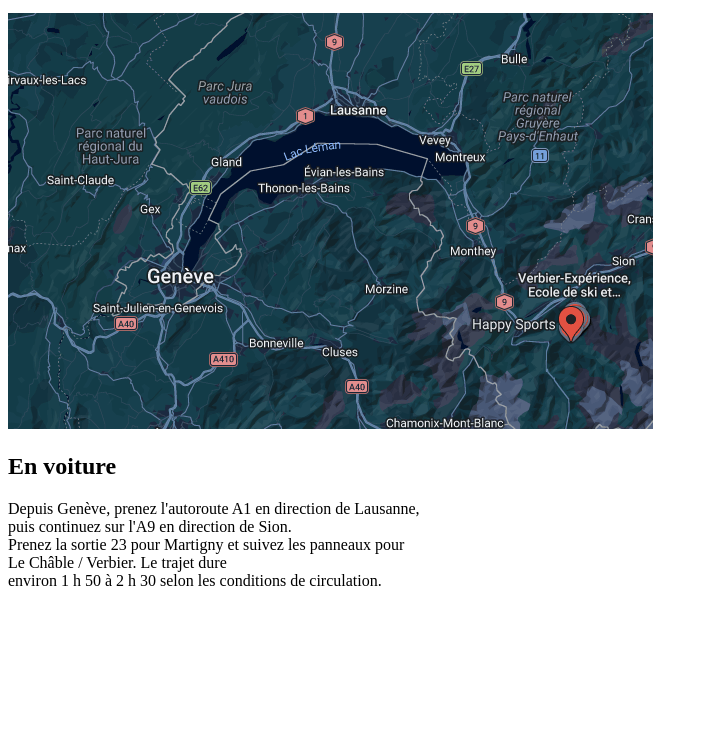
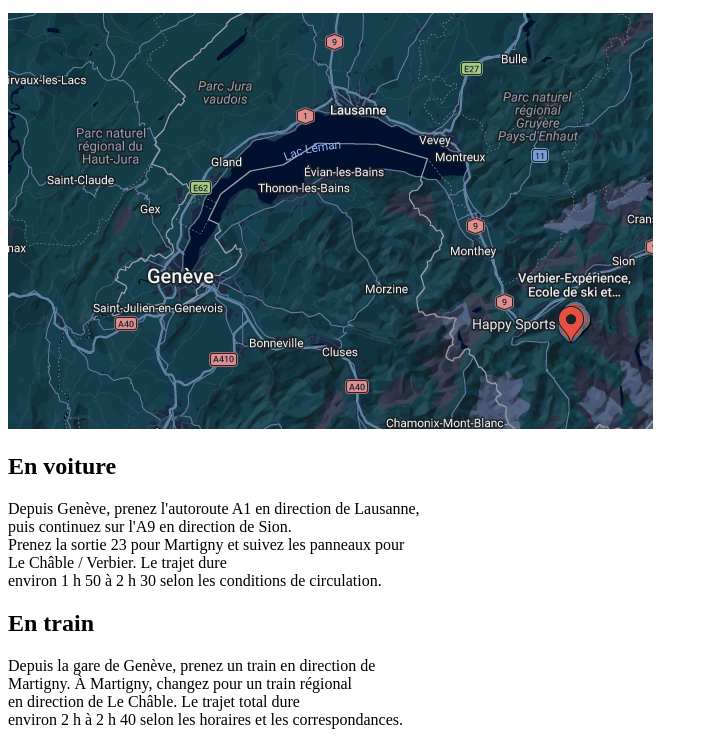
Before and after one commit to OrlanKakulya/UE4, a plain HTML site: page acces.html in a window 1280 px wide. Shown: the part 137-882 px from the top of the page, without its empty margins (0-717 px from the left). Before the commit the page ends 800 px from the top, so only its background shows below. Drawn offline with Linux system fonts and the light colour scheme.

Commit message:
jai mis une autre section le trajet en train avec "En train" en titre

```diff
--- a/acces.html
+++ b/acces.html
@@ -22,6 +22,12 @@
                 <br>Prenez la sortie 23 pour Martigny et suivez les panneaux pour <br>Le Châble / Verbier. Le trajet dure
                 <br>environ 1 h 50 à 2 h 30 selon les conditions de circulation.</p>
         </section>
+<section>
+            <h2>En train</h2>
+            <p>Depuis la gare de Genève, prenez un train en direction de <br>Martigny. À Martigny, changez pour un train
+                régional <br>en direction de Le Châble. Le trajet total dure <br>environ 2 h à 2 h 40 selon les horaires et les
+                correspondances.</p>
+        </section>
 
 
 
```
